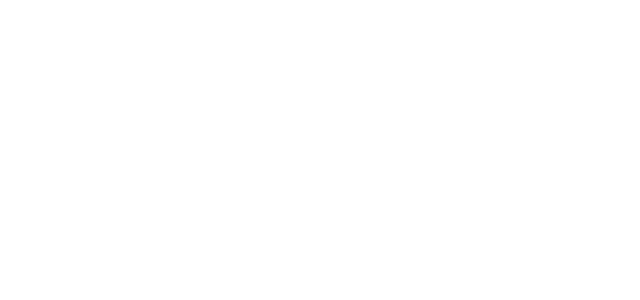
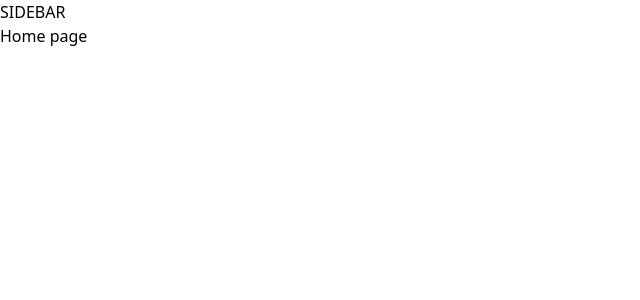
Before and after one commit to yhawbee1/banking-app, a Next.js app: page / in a window 1280 px wide. Shown: the top 300 px of the page, without its empty margins (0-640 px from the left). Built offline with nearby package versions, Linux system fonts and the light colour scheme.

Commit message:
Fix Layout bug

```diff
--- a/app/(auth)/sign-in/page.tsx
+++ b/app/(auth)/sign-in/page.tsx
@@ -1,5 +1,3 @@
-import React from 'react'
-
 const SignIn = () => {
   return (
     <div>SignIn</div>
--- a/app/(auth)/sign-up/page.tsx
+++ b/app/(auth)/sign-up/page.tsx
@@ -1,5 +1,3 @@
-import React from 'react'
-
 const SignUp = () => {
   return (
     <div>SignUp</div>
--- a/app/(root)/page.tsx
+++ b/app/(root)/page.tsx
@@ -1,5 +1,3 @@
-import React from 'react'
-
 const Home = () => {
   return (
     <div>Home page</div>
--- a/app/layout.tsx
+++ b/app/layout.tsx
@@ -2,7 +2,8 @@
 import { Inter, IBM_Plex_Serif } from "next/font/google";
 import "./globals.css";
 
-const inter = Inter({ subsets: ["latin"] });
+
+const inter = Inter({ subsets: ["latin"], variable: "--font-inter" });
 const ibmPlexSerif = IBM_Plex_Serif({
   subsets: ["latin"],
   weight: ["400", "500", "600", "700"],
@@ -13,7 +14,7 @@
   title: "Horizon",
   description: "Horizon is a modern banking platform for everyone.",
   icons: {
-    icon: "/icon/logo.svg",
+    icon: '/icons/logo.svg',
   }
 };
 
@@ -24,7 +25,7 @@
 }>) {
   return (
     <html lang="en">
-      <body className={`${inter.className} ${ibmPlexSerif.variable}`}>{children}</body>
+      <body className={`${inter.variable} ${ibmPlexSerif.variable}`}>{children}</body>
     </html>
   );
 }
```
Also changed, not shown: app/(auth)/layout.tsx (+3 -4 lines), app/(root)/layout.tsx (+5 -4 lines).
